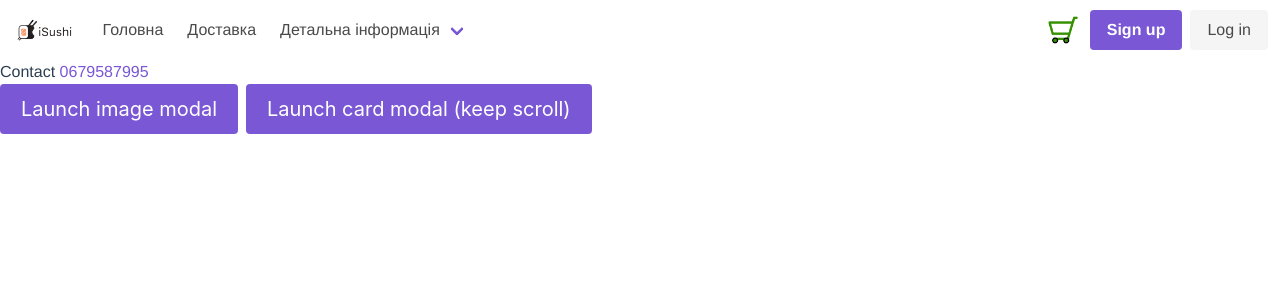
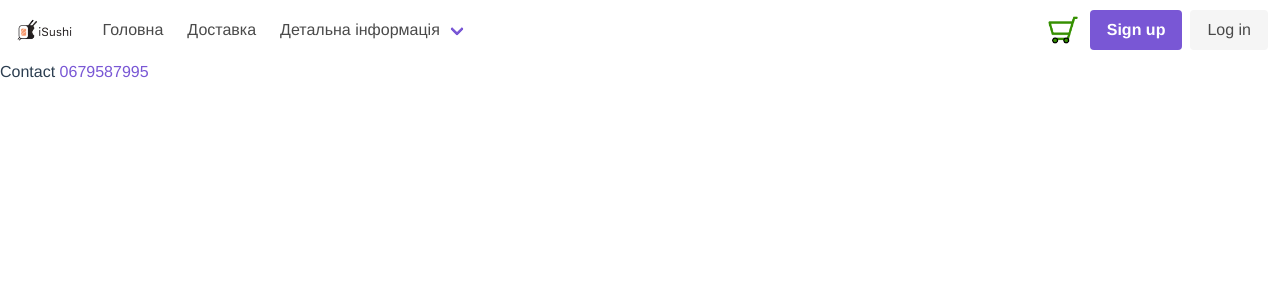
Before and after one commit to Olegche/sushi, a Vue app: page /contact in a window 1280 px wide. Shown: the top 300 px of the page. Built offline with nearby package versions, Linux system fonts and the light colour scheme.

Commit message:
remove modal (testing)

```diff
--- a/src/pages/Contact/index.vue
+++ b/src/pages/Contact/index.vue
@@ -1,76 +1,20 @@
 <template>
-  <div>
-    Contact
-    <a href="tel:+380679587995">0679587995</a>
+    <div>
+Contact
+<a href="tel:+380679587995">0679587995</a>
 
-    <section>
-      <div class="buttons">
-        <button
-          class="button is-primary is-medium"
-          @click="isImageModalActive = true"
-        >
-          Launch image modal
-        </button>
-        <button
-          class="button is-primary is-medium"
-          @click="isCardModalActive = true"
-        >
-          Launch card modal (keep scroll)
-        </button>
-      </div>
 
-      <b-modal v-model="isImageModalActive">
-        <p class="image is-4by3">
-          <img src="/static/img/placeholder-1280x960.png" />
-        </p>
-      </b-modal>
+    </div>
 
-      <b-modal v-model="isCardModalActive" :width="640" scroll="keep">
-        <div class="card">
-          <div class="card-image">
-            <figure class="image is-4by3">
-              <img src="/static/img/placeholder-1280x960.png" alt="Image" />
-            </figure>
-          </div>
-          <div class="card-content">
-            <div class="media">
-              <div class="media-left">
-                <figure class="image is-48x48">
-                  <img src="/static/img/placeholder-1280x960.png" alt="Image" />
-                </figure>
-              </div>
-              <div class="media-content">
-                <p class="title is-4">John Smith</p>
-                <p class="subtitle is-6">@johnsmith</p>
-              </div>
-            </div>
-
-            <div class="content">
-              Lorem ipsum dolor sit amet, consectetur adipiscing elit. Phasellus
-              nec iaculis mauris. <a>@bulmaio</a>. <a>#css</a>
-              <a>#responsive</a>
-              <br />
-              <small>11:09 PM - 1 Jan 2016</small>
-            </div>
-          </div>
-        </div>
-      </b-modal>
-    </section>
-  </div>
 </template>
 
 <script>
-export default {
-  name: "Contact",
+    export default {
+        name: 'Contact'
 
-  data() {
-    return {
-      isImageModalActive: false,
-      isCardModalActive: false,
-    };
-  },
-};
+    }
 </script>
 
 <style lang="scss" scoped>
+
 </style>
```
